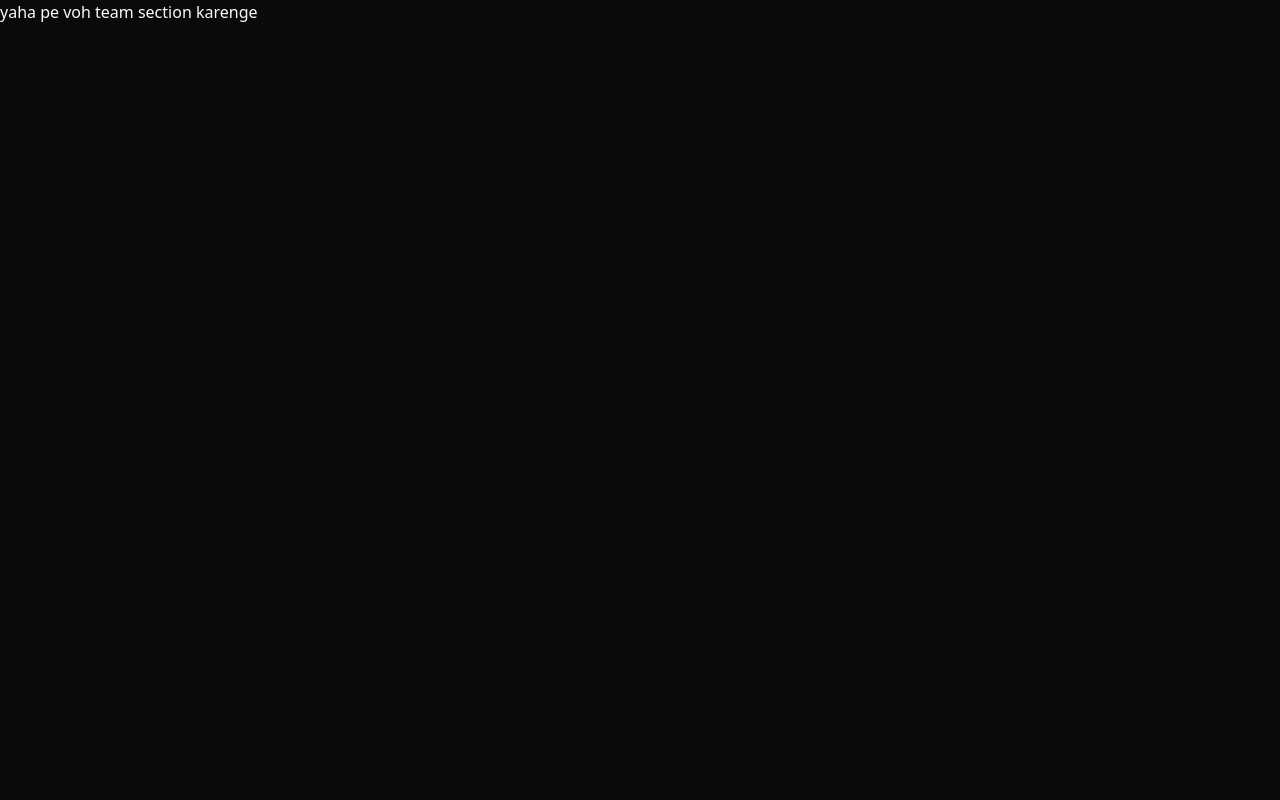
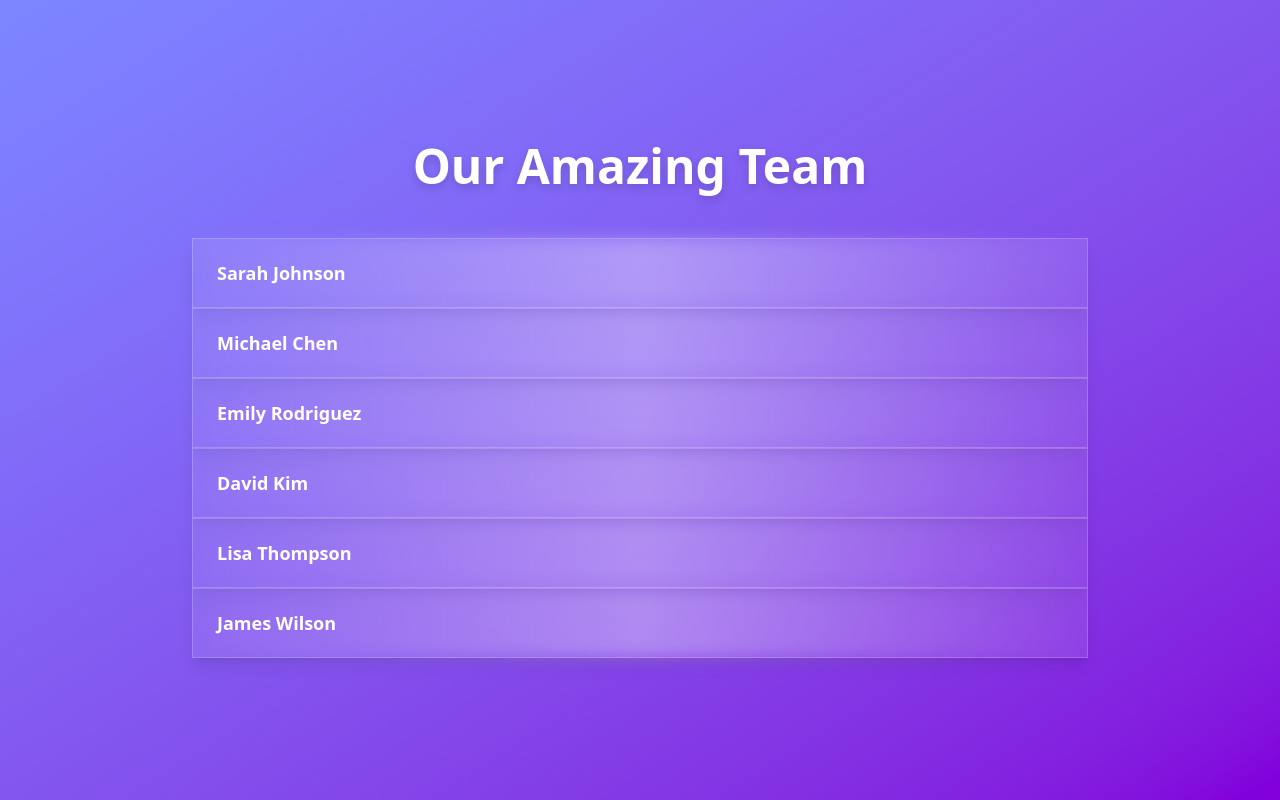
Before and after one commit to DivyamSingh19/revue, a Next.js app: page /meet-the-team in a window 1280 px wide. Built offline with nearby package versions, Linux system fonts and the light colour scheme.

Commit message:
team comp

```diff
--- a/src/app/meet-the-team/page.tsx
+++ b/src/app/meet-the-team/page.tsx
@@ -1,11 +1,90 @@
-import React from 'react'
+import React from "react";
+
+const teamMembers = [
+  {
+    name: "Sarah Johnson",
+    role: "CEO & Founder",
+    image:
+      "https://images.unsplash.com/photo-1472099645785-5658abf4ff4e?w=150&h=150&fit=crop&crop=face",
+  },
+  {
+    name: "Michael Chen",
+    role: "Lead Developer",
+    image:
+      "https://images.unsplash.com/photo-1507003211169-0a1dd7228f2d?w=150&h=150&fit=crop&crop=face",
+  },
+  {
+    name: "Emily Rodriguez",
+    role: "Design Director",
+    image:
+      "https://images.unsplash.com/photo-1438761681033-6461ffad8d80?w=150&h=150&fit=crop&crop=face",
+  },
+  {
+    name: "David Kim",
+    role: "Marketing Manager",
+    image:
+      "https://images.unsplash.com/photo-1472099645785-5658abf4ff4e?w=150&h=150&fit=crop&crop=face",
+  },
+  {
+    name: "Lisa Thompson",
+    role: "Product Manager",
+    image:
+      "https://images.unsplash.com/photo-1544005313-94ddf0286df2?w=150&h=150&fit=crop&crop=face",
+  },
+  {
+    name: "James Wilson",
+    role: "Sales Director",
+    image:
+      "https://images.unsplash.com/photo-1500648767791-00dcc994a43e?w=150&h=150&fit=crop&crop=face",
+  },
+];
+
+const hoverGradients = [
+  "from-pink-500 to-yellow-400",
+  "from-indigo-400 to-purple-600",
+  "from-pink-300 to-red-400",
+  "from-blue-400 to-cyan-300",
+  "from-green-400 to-teal-300",
+  "from-pink-400 to-yellow-300",
+];
 
 const Team = () => {
   return (
-    <div>
-        <h3>yaha pe voh team section karenge </h3>
+    <div className="flex items-center justify-center min-h-screen px-4 py-12 bg-gradient-to-br from-indigo-400 to-purple-700 animate-[float_6s_ease-in-out_infinite]">
+      <div className="max-w-4xl w-full">
+        <h1 className="text-4xl md:text-5xl font-bold text-white text-center mb-12 drop-shadow-lg">
+          Our Amazing Team
+        </h1>
+        <ul className="relative list-none ">
+          {teamMembers.map((member, index) => (
+            <li
+              key={index}
+              className="relative group transition-all duration-300 ease-in-out"
+            >
+              <div
+                className={`relative px-6 py-5 text-left text-white font-semibold text-lg  border border-white/20 backdrop-blur-md bg-white/10 shadow-lg transition-all duration-300 group-hover:scale-105 group-hover:-translate-y-2
+                group-hover:bg-gradient-to-br ${
+                  hoverGradients[index % hoverGradients.length]
+                }`}
+              >
+                {member.name}
+                {/* Shine effect */}
+                <span className="absolute top-0 left-0 w-full h-full -z-10 transition-all duration-500 ease-out group-hover:translate-x-full bg-gradient-to-r from-transparent via-white/30 to-transparent blur-sm"></span>
+              </div>
+              <img
+                src={member.image}
+                alt={member.name}
+                className="absolute left-1/2 -top-20 w-28 h-28 rounded-full border-4 border-white shadow-xl transform -translate-x-1/2 scale-0 opacity-0 group-hover:scale-100 group-hover:opacity-100 transition-all duration-500 z-10 object-cover"
+              />
+              <div className="absolute left-1/2 -bottom-10 transform -translate-x-1/2 translate-y-4 opacity-0 group-hover:opacity-100 group-hover:translate-y-0 transition-all duration-300 bg-black bg-opacity-80 text-white text-sm px-4 py-1 rounded-full whitespace-nowrap">
+                {member.role}
+              </div>
+            </li>
+          ))}
+        </ul>
+      </div>
     </div>
-  )
-}
+  );
+};
 
-export default Team
+export default Team;
```
